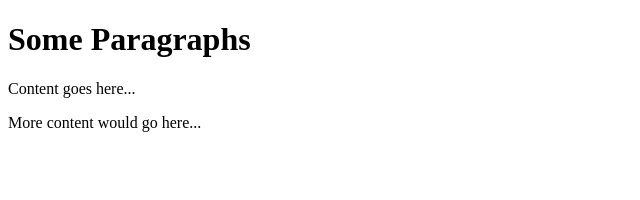
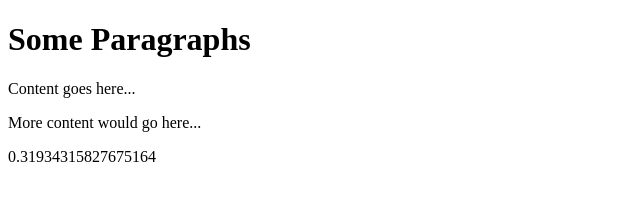
Before and after one commit to jamesnatoli/jamesnatoli.github.io, a plain HTML site: page index.html in a window 1280 px wide. Shown: the whole page, without its empty margins (0-640 px from the left). Drawn offline with Linux system fonts and the light colour scheme.

Commit message:
added write function

```diff
--- a/index.html
+++ b/index.html
@@ -14,7 +14,7 @@
     <script>
       let d = new Date();
       alert("Today's date is " + d);
-      console.log(getRandomNumber());
+      document.write(getRandomNumber());
     </script>
   </body>
 </html>
```
